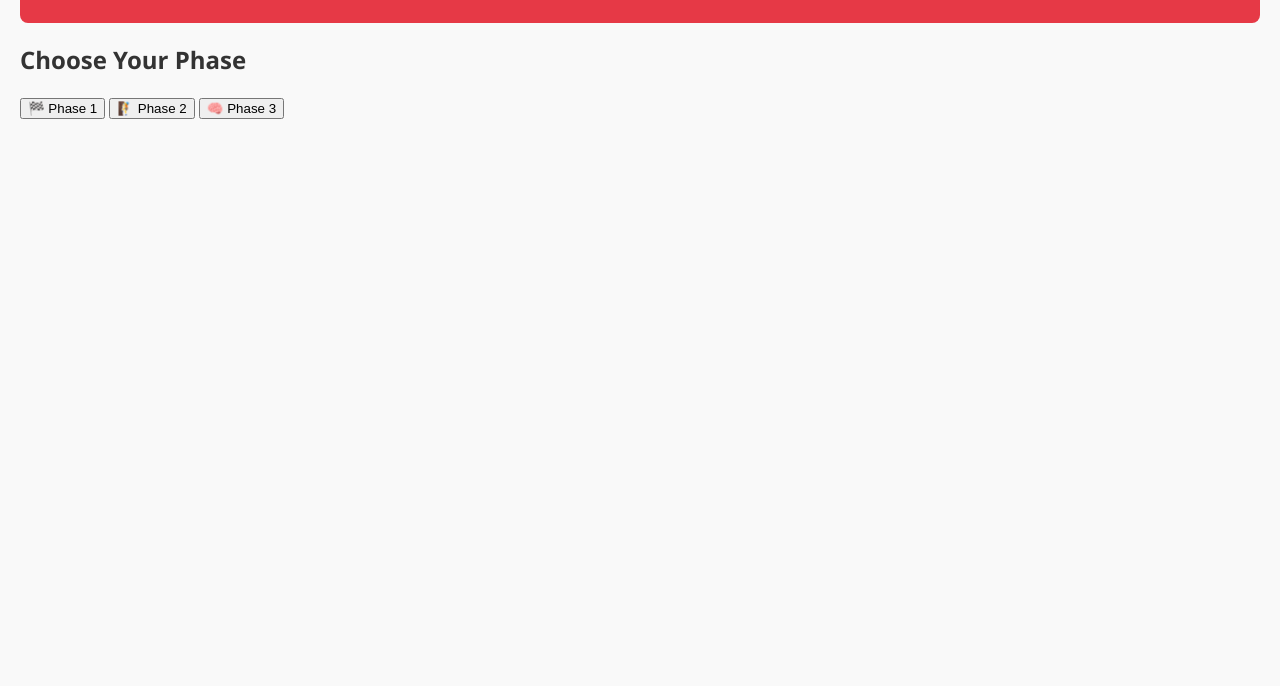
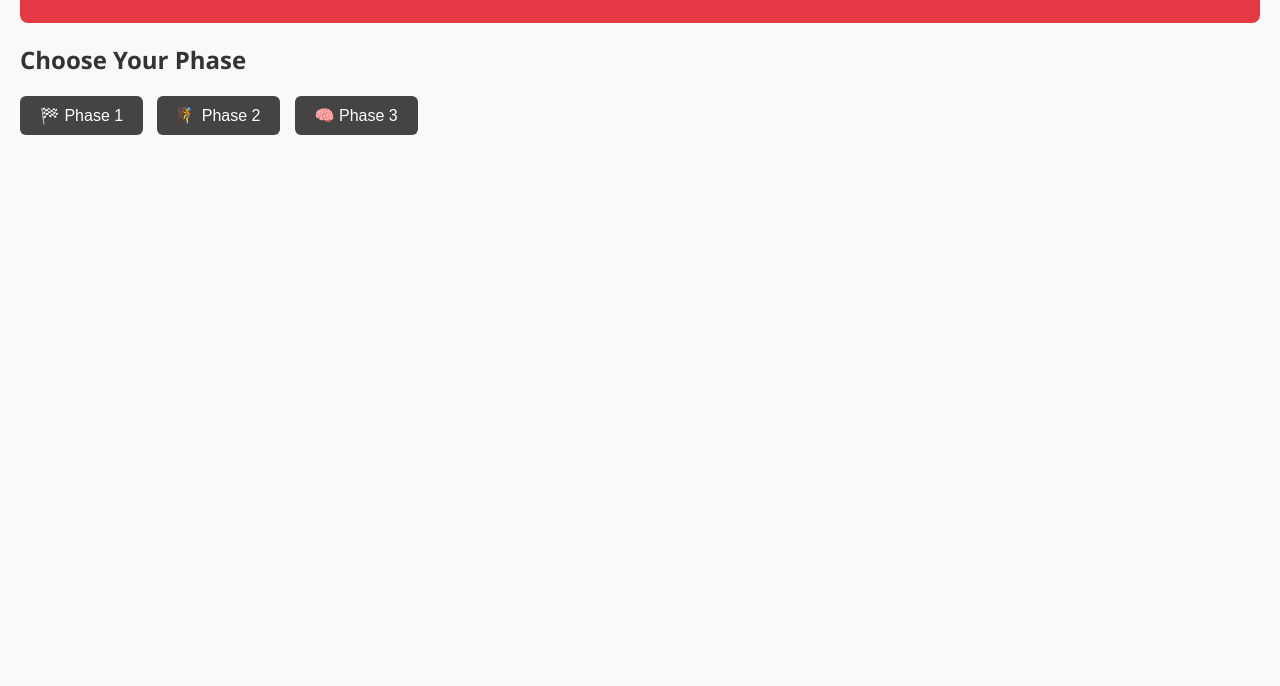
Before and after one commit to souledout326-stack/Fitness-365, a plain HTML site: page index.html in a window 1280 px wide. Shown: the part 114-800 px from the top of the page. Drawn offline with Linux system fonts and the light colour scheme.

Commit message:
Update style.css

```diff
--- a/style.css
+++ b/style.css
@@ -46,3 +46,22 @@ th {
 .phase {
   margin-bottom: 30px;
 }
+.phase-buttons {
+  margin: 20px 0;
+}
+.phase-buttons button {
+  padding: 10px 20px;
+  margin-right: 10px;
+  font-size: 16px;
+  cursor: pointer;
+  border: none;
+  background-color: #444;
+  color: white;
+  border-radius: 6px;
+}
+.phase-buttons button:hover {
+  background-color: #666;
+}
+.phase-group {
+  margin-top: 20px;
+}
```
